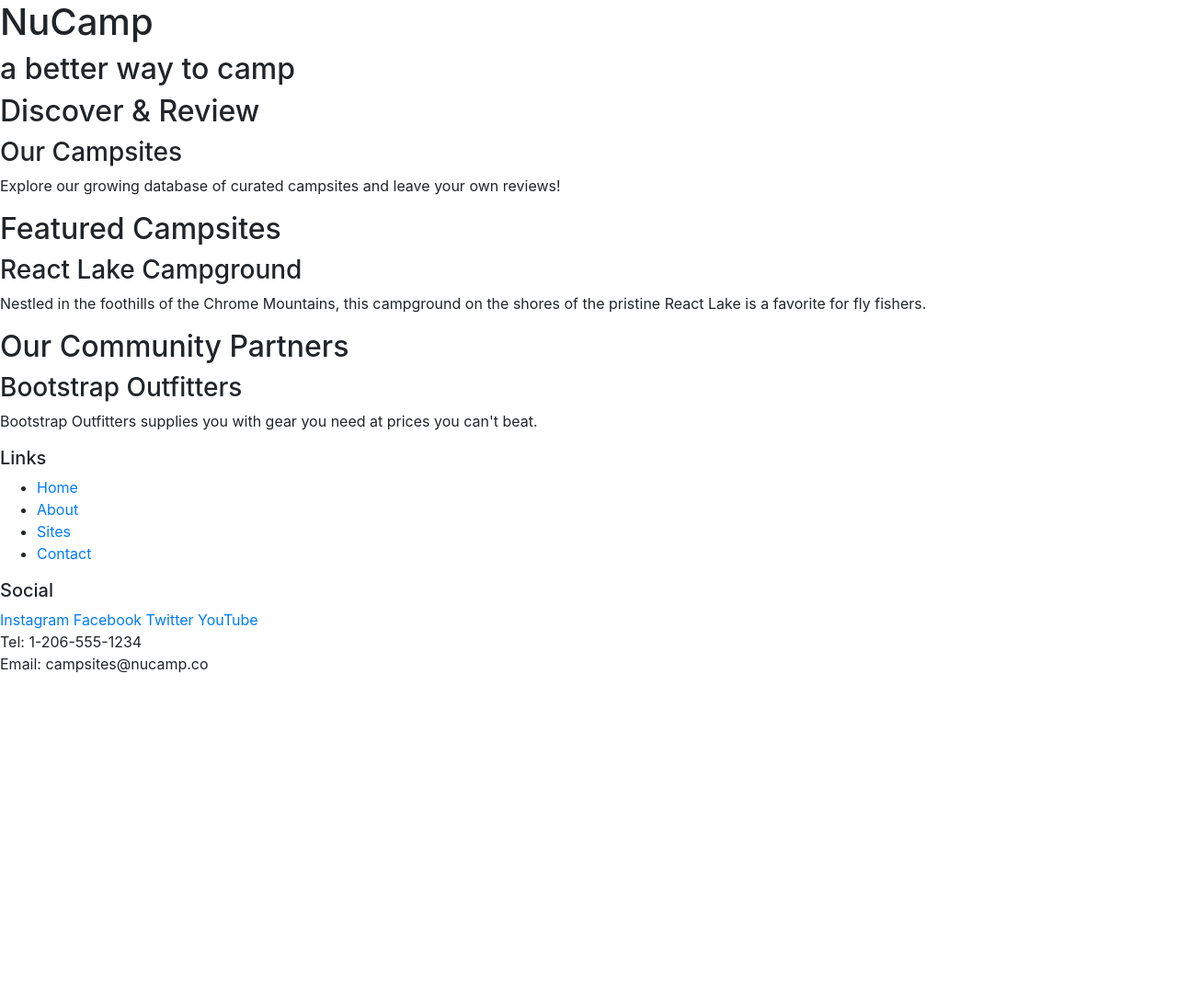
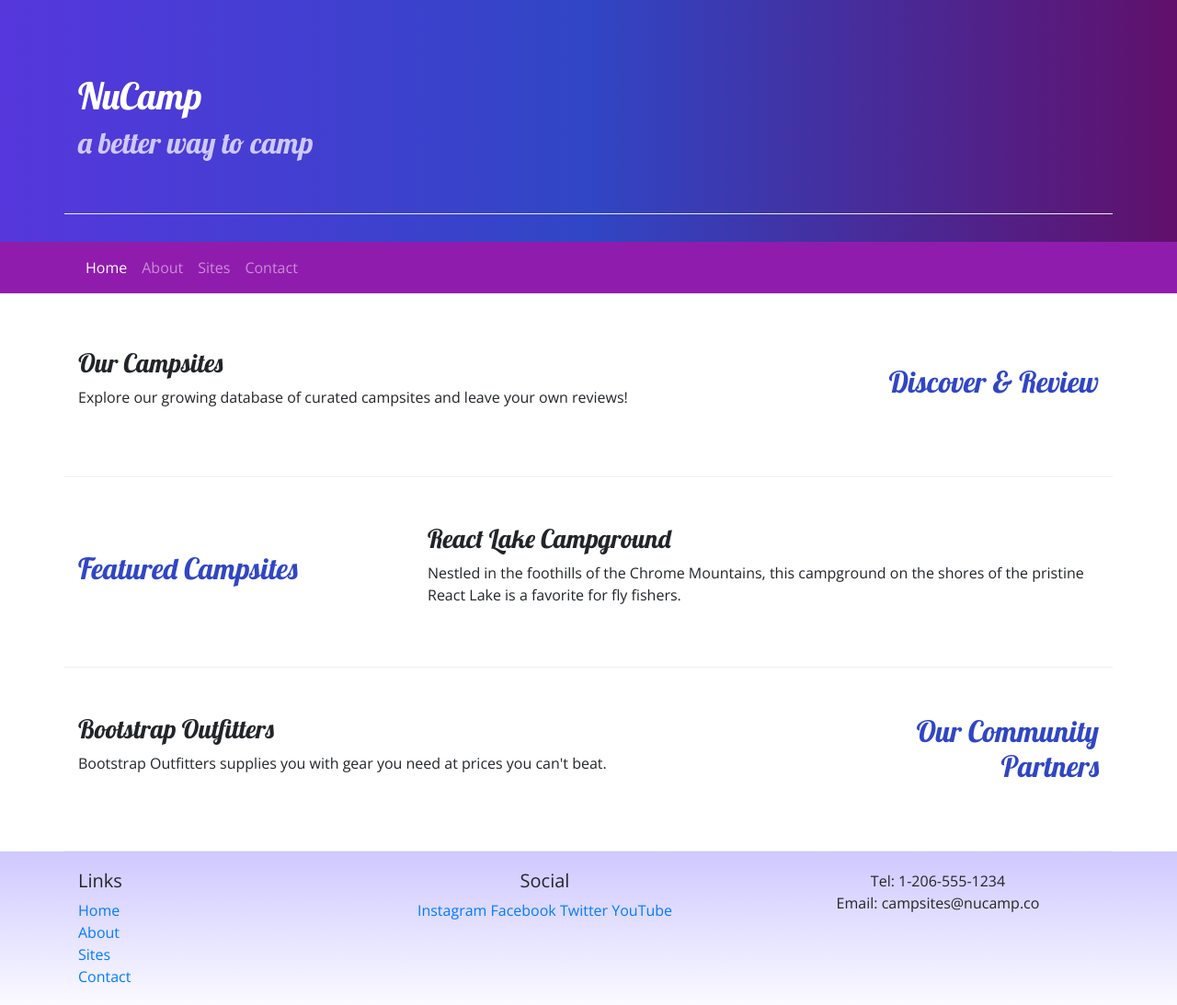
Before and after one commit to Nicolas-Andulsky-Allen/Empty1, a website: page index.html in a window 1280 px wide. Shown: the whole page at 92% size. Before the commit the page ends 800 px from the top, so only its background shows below. Drawn offline with nearby package versions, Linux system fonts and the light colour scheme.

Commit message:
Navbar and Breadcrumbs

```diff
--- /dev/null
+++ b/css/styles.css
@@ -0,0 +1,39 @@
+body {
+  font-family: "Open Sans", sans-serif;
+}
+
+h1,
+h2,
+h3 {
+  font-family: "Lobster", cursive;
+}
+
+h2 {
+  color: #3046c5;
+}
+
+header h2 {
+  color: #cec8ff;
+}
+
+footer {
+  background-image: linear-gradient(#cec8ff, white);
+  padding: 20px 0;
+}
+
+.jumbotron {
+  padding: 30px;
+  background-image: linear-gradient(to right, #5637dd, #3046c5, #60106b);
+  color: white;
+  margin: 0;
+}
+
+.row-content {
+  padding: 50px 0;
+  border-bottom: 1px ridge;
+  min-height: 200px;
+}
+
+.navbar {
+  background-color: #901cad;
+}
--- a/index.html
+++ b/index.html
@@ -10,65 +10,115 @@
       rel="stylesheet"
       href="node_modules/bootstrap/dist/css/bootstrap.min.css"
     />
-
+    <link
+      rel="stylesheet"
+      href="https://fonts.googleapis.com/css?family=Lobster|Open+Sans"
+    />
+    <link rel="stylesheet" href="css/styles.css" />
     <title>NuCamp: A Better Way To Camp</title>
   </head>
 
   <body>
-    <header>
-      <div>
+    <header class="jumbotron jumbotron-fluid">
+      <div class="container">
+        <div class="row row-content align-items-center">
+          <div class="col">
             <h1>NuCamp</h1>
             <h2>a better way to camp</h2>
           </div>
+        </div>
+      </div>
     </header>
 
-    <div>
-      <h2>Discover & Review</h2>
+    <nav class="navbar navbar-expand-sm navbar-dark sticky-top">
+      <div class="container">
+        <button
+          class="navbar-toggler ml-auto"
+          type="button"
+          data-toggle="collapse"
+          data-target="#nucampNavbar"
+        >
+          <span class="navbar-toggler-icon"></span>
+        </button>
+        <div class="collapse navbar-collapse" id="nucampNavbar">
+          <ul class="navbar-nav">
+            <li class="nav-item active">
+              <a class="nav-link" href="#">Home</a>
+            </li>
+            <li class="nav-item">
+              <a class="nav-link" href="aboutus.html">About</a>
+            </li>
+            <li class="nav-item"><a class="nav-link" href="#">Sites</a></li>
+            <li class="nav-item"><a class="nav-link" href="#">Contact</a></li>
+          </ul>
+        </div>
+      </div>
+    </nav>
+
+    <div class="container">
+      <div class="row row-content align-items-center">
+        <div class="col-sm-4 con-md-3 order-sm-last">
+          <h2 class="text-sm-right">Discover & Review</h2>
+        </div>
+        <div class="col">
           <h3>Our Campsites</h3>
-      <p>
+          <p class="d-none d-sm-block">
             Explore our growing database of curated campsites and leave your own
             reviews!
           </p>
         </div>
+      </div>
 
-    <div>
+      <div class="row row-content align-items-center">
+        <div class="col-sm-4 con-md-3">
           <h2>Featured Campsites</h2>
+        </div>
+        <div class="col">
           <h3>React Lake Campground</h3>
-      <p>
-        Nestled in the foothills of the Chrome Mountains, this campground on the
-        shores of the pristine React Lake is a favorite for fly fishers.
+          <p class="d-none d-sm-block">
+            Nestled in the foothills of the Chrome Mountains, this campground on
+            the shores of the pristine React Lake is a favorite for fly fishers.
           </p>
         </div>
+      </div>
 
-    <div>
-      <h2>Our Community Partners</h2>
+      <div class="row row-content">
+        <div class="col-sm-4 order-sm-last col-md-3">
+          <h2 class="text-sm-right">Our Community Partners</h2>
+        </div>
+        <div class="col">
           <h3>Bootstrap Outfitters</h3>
-      <p>
-        Bootstrap Outfitters supplies you with gear you need at prices you can't
-        beat.
+          <p class="d-none d-sm-block">
+            Bootstrap Outfitters supplies you with gear you need at prices you
+            can't beat.
           </p>
         </div>
-
+      </div>
+    </div>
     <footer>
-      <div>
+      <div class="container">
+        <div class="row">
+          <div class="col-4 col-sm-2">
             <h5>Links</h5>
-        <ul>
+            <ul class="list-unstyled">
               <li><a href="#">Home</a></li>
-          <li><a href="#">About</a></li>
+              <li><a href="aboutus.html">About</a></li>
               <li><a href="#">Sites</a></li>
               <li><a href="#">Contact</a></li>
             </ul>
           </div>
-      <div>
+          <div class="col-6 offset-1 col-sm-5 text-center">
             <h5>Social</h5>
             <a href="http://instagram.com/">Instagram</a>
             <a href="http://facebook.com/">Facebook</a>
             <a href="http://twitter.com/">Twitter</a>
             <a href="http://youtube.com/">YouTube</a>
           </div>
-      <div>
+          <div class="col-sm-4 text-center">
             Tel: 1-206-555-1234<br />
             Email: campsites@nucamp.co
+          </div>
+        </div>
       </div>
     </footer>
 
```
Also changed, not shown: aboutus.html (added, +148 -0 lines), test_snip_bootstrap.html (added, +22 -0 lines). Lines whose indentation alone changed are shown as unchanged.
